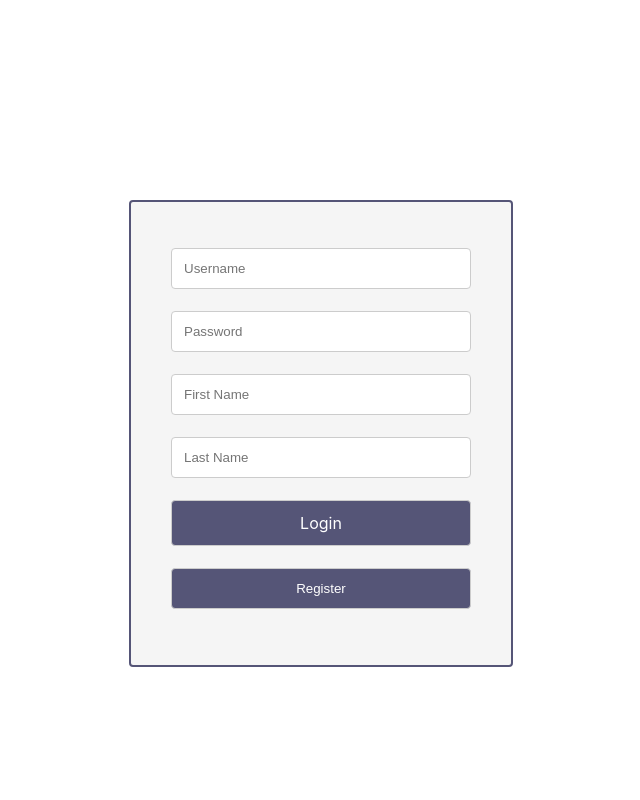
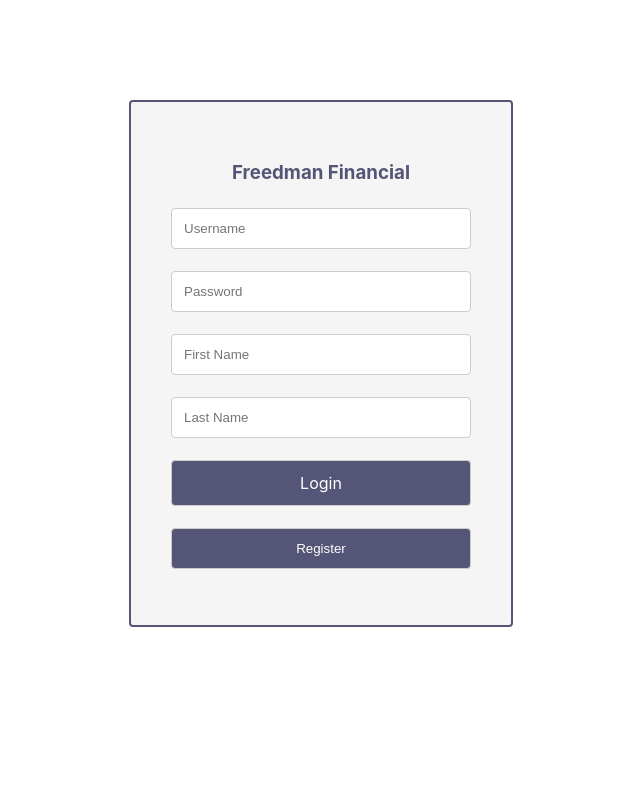
Before and after one commit to ajfreedm/freedman-financial, a React (Create React App) app in the folder client/: page /register in a window 1280 px wide. Shown: the top 800 px of the page, without its empty margins (319-959 px from the left). Built offline with nearby package versions, Linux system fonts and the light colour scheme.

Commit message:
added logo headers to forms

```diff
--- a/client/src/components/Footer.js
+++ b/client/src/components/Footer.js
@@ -1,6 +1,6 @@
 function Footer() {
     return (
-      <footer>
+    <footer>
       <div id="copyright">© Andrew Freedman 2021</div>
     </footer>
     )
--- a/client/src/components/Header.js
+++ b/client/src/components/Header.js
@@ -9,6 +9,7 @@ function Header(props) {
   return (
     <div id="header-wrapper">
     <header>
+
     <nav>
       <ul>
 
@@ -17,6 +18,7 @@ function Header(props) {
 
 
      <li><Link to = '/'>Logout</Link></li>
+
      </ul>
      </nav>
       </header>
--- a/client/src/components/Login.js
+++ b/client/src/components/Login.js
@@ -23,8 +23,12 @@ function Login(props) {
 
 
     return (
+        <>
+
         <div id = 'formContainer'>
+
             <div id="form-wrap">
+            <h3 id="company">Freedman Financial</h3>
            <form id = 'form'>
                 <input id = 'username' className = 'input' type = 'text' placeholder = 'Username'></input>
                 <input className = 'input' type = 'text' placeholder = 'Password'></input>
@@ -33,6 +37,7 @@ function Login(props) {
             </form>
             </div>
         </div>
+        </>
     )
 }
 
--- a/client/src/components/Register.js
+++ b/client/src/components/Register.js
@@ -7,6 +7,7 @@ function Register() {
     return (
         <div id = 'formContainer'>
             <div id="form-wrap">
+            <h3 id="company">Freedman Financial</h3>
            <form id = 'form'>
                 <input className = 'input' type = 'text' placeholder = 'Username'></input>
                 <input className = 'input' type = 'text' placeholder = 'Password'></input>
--- a/client/src/styles/forms.css
+++ b/client/src/styles/forms.css
@@ -10,7 +10,7 @@
     justify-content: center;
     width: 100%;
     height: auto;
-    margin: 200px 0 0 0;
+    margin: 100px 0 0 0;
 
 
 }
@@ -24,6 +24,11 @@
     border: 2px solid #555577;
     border-radius: 4px;
  }
+
+ #formContainer #form-wrap h3#company {
+    color:#555577;
+
+    }
 
 
 form{
--- a/client/src/styles/structure.css
+++ b/client/src/styles/structure.css
@@ -32,13 +32,12 @@ nav a {
 }
 
 
-
 #accountContainer{
     display: flex;
     justify-content: center;
     width: 100%;
     height: auto;
-    margin: 200px 0 0 0;
+    margin: 100px 0 0 0;
 
 
 }
@@ -49,8 +48,14 @@ nav a {
     width:300px;
     background-color: #F5F5F5;
     padding: 40px;
-    border: 2px solid #555577;
-    border-radius: 4px;
+    /* border: 2px solid #555577;
+    border-radius: 4px; */
+    border-top-style: outset;
+    border-top-color: #555577;
+    border-top-width: 10px;
+
+
+
  }
 
 
```
